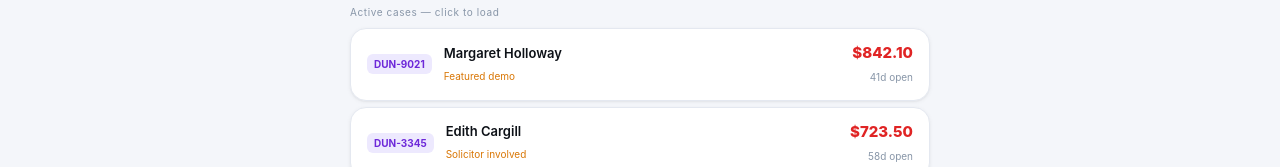
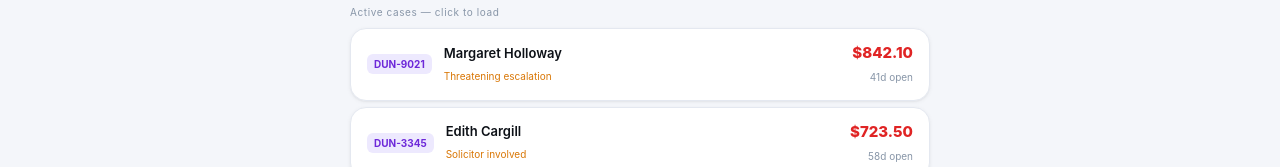
Before and after one commit to omarismail-cs/BatchHatch, a Next.js app: page / in a window 1280 px wide. Shown: the part 418-585 px from the top of the page. Built offline with nearby package versions, Linux system fonts and the light colour scheme; a web font is replaced by a local one.

Commit message:
Remove demo/key hints; production-ready copy

```diff
--- a/app/page.tsx
+++ b/app/page.tsx
@@ -282,7 +282,7 @@ export default function Home() {
                 </div>
                 <div style={{ display: "flex", flexDirection: "column", gap: 6 }}>
                   {[
-                    { id: "DUN-9021", name: "Margaret Holloway", bill: 842.10, days: 41, tag: "Featured demo", region: "Dunmoor" },
+                    { id: "DUN-9021", name: "Margaret Holloway", bill: 842.10, days: 41, tag: "Threatening escalation", region: "Dunmoor" },
                     { id: "DUN-3345", name: "Edith Cargill",     bill: 723.50, days: 58, tag: "Solicitor involved", region: "Dunmoor" },
                     { id: "BAR-4401", name: "James Whitmore",    bill: 612.40, days: 28, tag: "", region: "Barrowdale" },
                     { id: "DUN-7782", name: "Patricia Okafor",   bill: 524.80, days: 19, tag: "", region: "Dunmoor" },
@@ -484,7 +484,7 @@ export default function Home() {
                   This account typically uses <strong>{account.typicalQuarterlyKwh.toLocaleString()} kWh/quarter</strong>.
                 </div>
 
-                {/* Suggested reading shortcut — for demo and training */}
+                {/* Suggested reading shortcut */}
                 <div style={{ display: "flex", alignItems: "center", gap: 8, marginBottom: 10 }}>
                   <span style={{ fontSize: 11, color: "var(--dim)" }}>Customer says:</span>
                   <button
@@ -497,7 +497,6 @@ export default function Home() {
                   >
                     {account.suggestedRead.toLocaleString()}
                   </button>
-                  <span style={{ fontSize: 10, color: "var(--dim)" }}>(use for this demo)</span>
                 </div>
 
                 <input
@@ -645,9 +644,6 @@ export default function Home() {
                           ? <><span style={{ display: "inline-block", animation: "spin 0.7s linear infinite" }}>⟳</span> Running…</>
                           : "Run"}
                       </button>
-                      <span style={{ fontSize: 11, color: "var(--dim)" }}>
-                        Needs <code style={{ fontSize: 10, fontFamily: "var(--font-mono)" }}>GEMINI_API_KEY</code> in .env.local
-                      </span>
                     </div>
 
                     {agentReply && (
```
